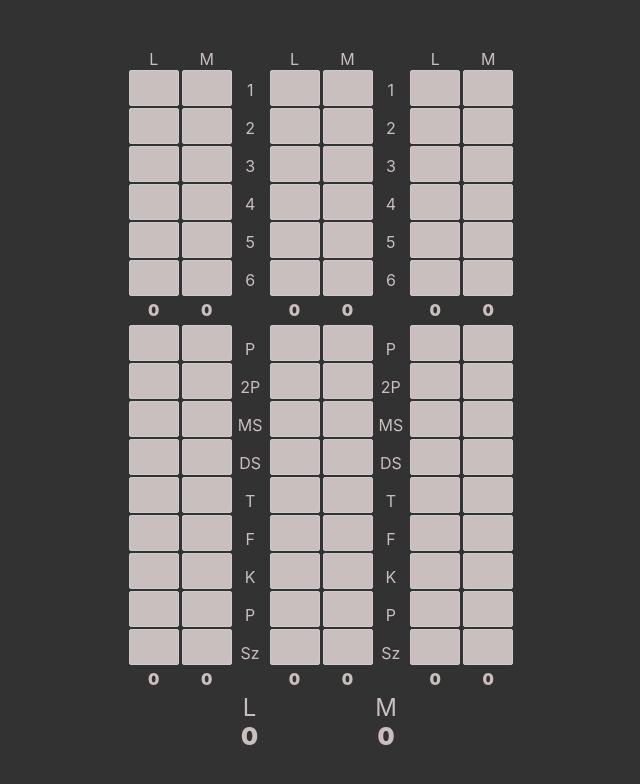
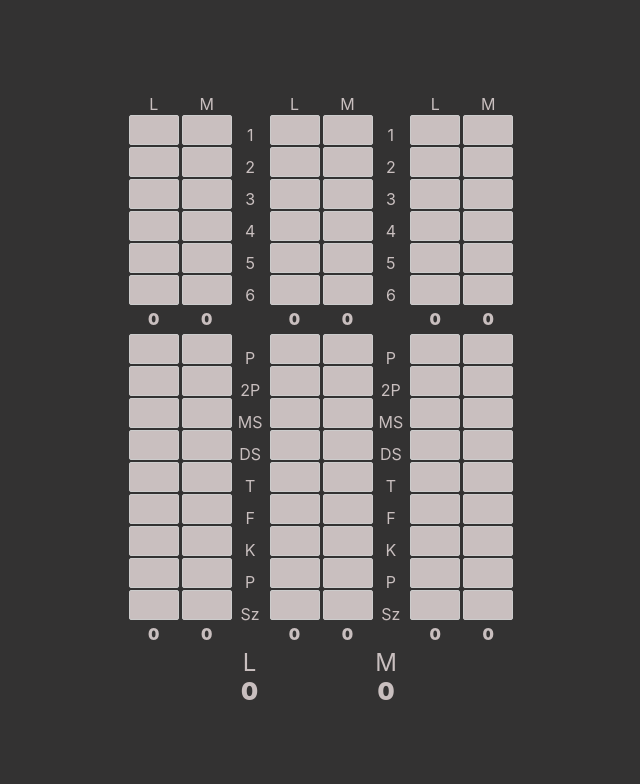
Before and after one commit to Qbius/pokos, a Svelte app: page / in a window 1280 px wide. Shown: the top 784 px of the page, without its empty margins (321-961 px from the left). Built offline with nearby package versions, Linux system fonts and the light colour scheme.

Commit message:
less height

```diff
--- a/public/global.css
+++ b/public/global.css
@@ -6,7 +6,7 @@ html, body {
 	--background-color: rgb(51, 50, 50);
 	--foreground-color: rgb(201, 191, 191);
 
-	--scorecell-height: 36px;
+	--scorecell-height: 30px;
 	--scorecell-vrtmrg: 1px;
 	--totalcell-height: 21px;
 	--totalcell-mrgtop: 3px;
```
